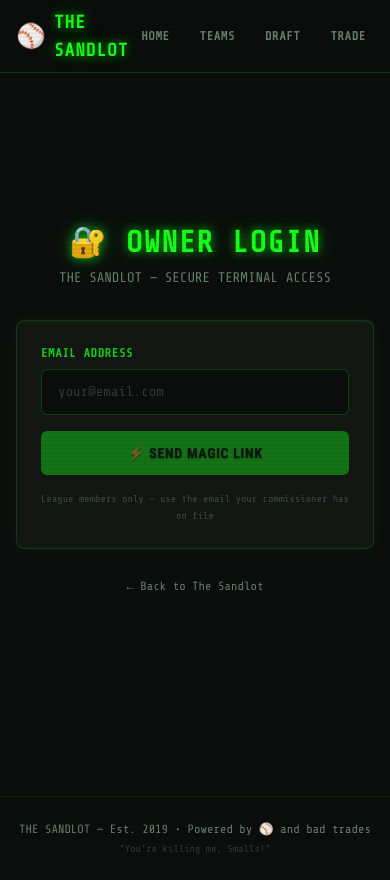
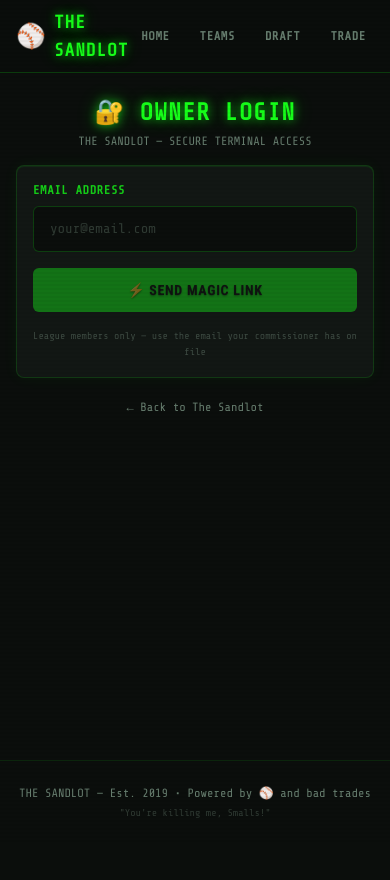
Before and after one commit to titaniumshovel/tunnelsnakes, a Next.js app: page /login in a window 390 px wide. Shown: the top 880 px of the page. After the commit the page ends 844 px from the top, so only its background shows below. Built offline with nearby package versions, Linux system fonts and the light colour scheme; no server answers.

Commit message:
fix: optimize login page for mobile - less padding, no scroll to reach button

```diff
--- a/src/app/login/page.tsx
+++ b/src/app/login/page.tsx
@@ -34,19 +34,19 @@ export default function LoginPage() {
   }
 
   return (
-    <main className="min-h-[80vh] flex items-center justify-center px-4">
+    <main className="min-h-[60vh] flex items-start md:items-center justify-center px-4 pt-6 md:pt-0">
       <div className="w-full max-w-md">
         {/* Terminal header */}
-        <div className="text-center mb-8">
-          <h1 className="text-3xl font-bold text-primary vault-glow font-mono">
+        <div className="text-center mb-4 md:mb-8">
+          <h1 className="text-2xl md:text-3xl font-bold text-primary vault-glow font-mono">
             🔐 OWNER LOGIN
           </h1>
-          <p className="mt-2 text-sm font-mono text-muted-foreground">
+          <p className="mt-1 text-xs md:text-sm font-mono text-muted-foreground">
             THE SANDLOT — SECURE TERMINAL ACCESS
           </p>
         </div>
 
-        <div className="dashboard-card p-6">
+        <div className="dashboard-card p-4 md:p-6">
           {sent ? (
             /* Success state */
             <div className="text-center space-y-4">
@@ -116,7 +116,7 @@ export default function LoginPage() {
         </div>
 
         {/* Back link */}
-        <div className="text-center mt-6">
+        <div className="text-center mt-4 md:mt-6">
           <Link href="/" className="text-xs font-mono text-muted-foreground hover:text-primary transition-colors">
             ← Back to The Sandlot
           </Link>
```
